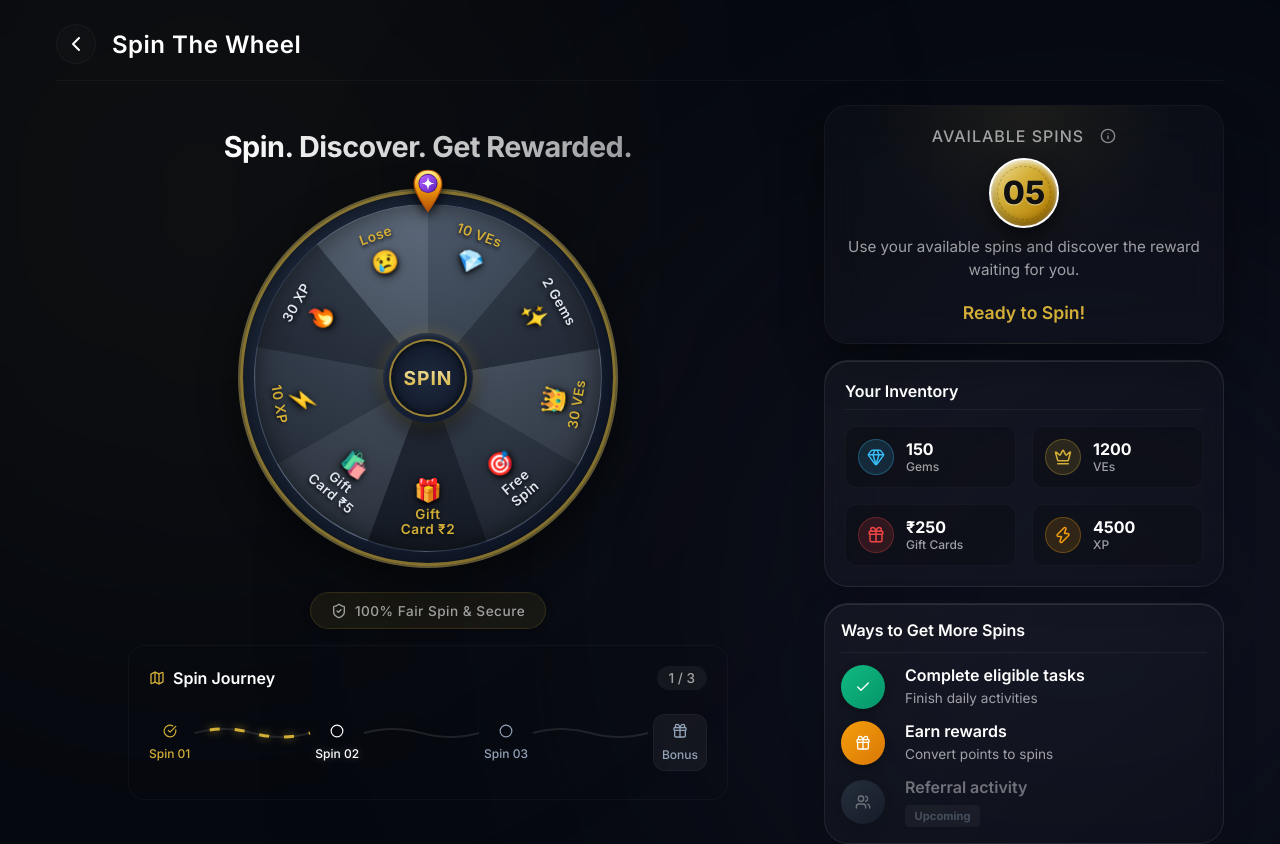
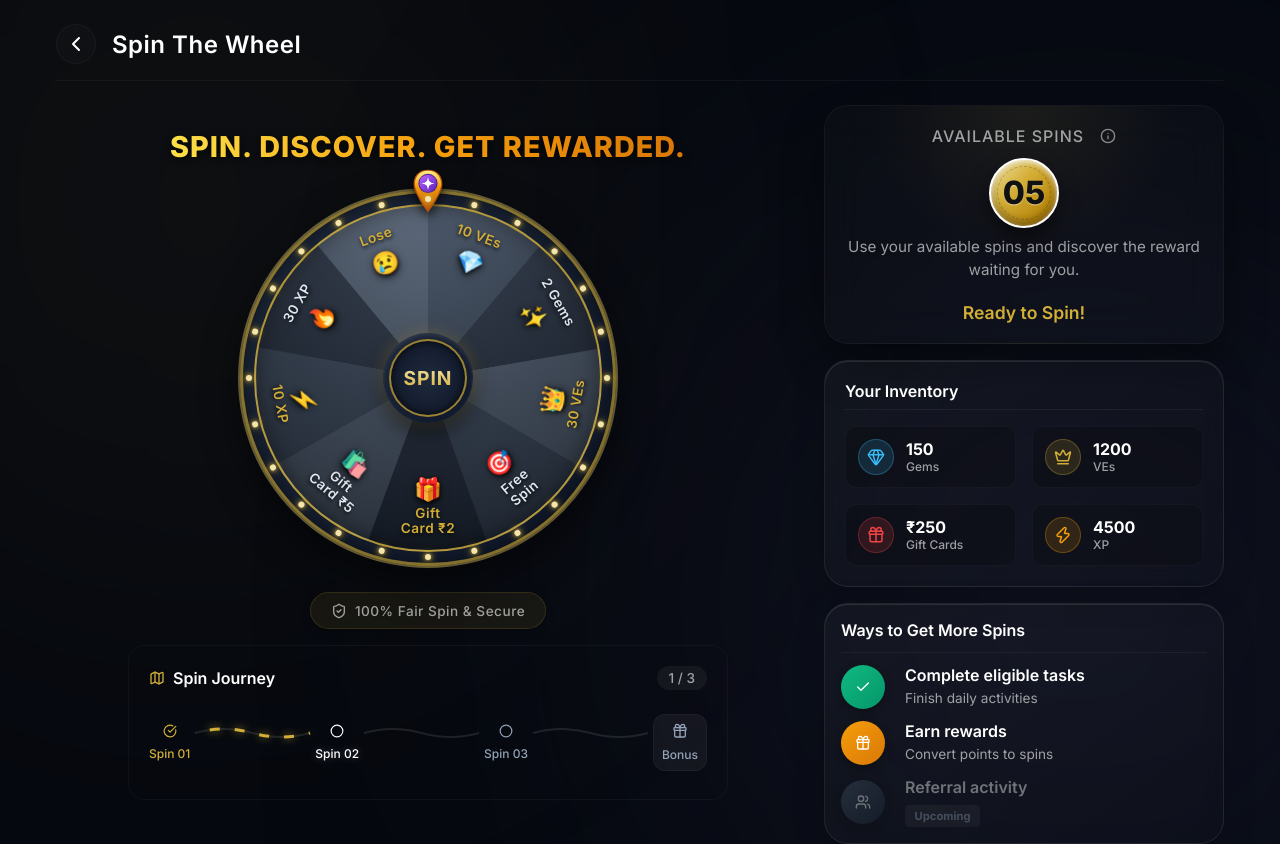
Before and after one commit to Souptik-Hazra/Veloop-Rewards-Spin-Wheel, a React (Vite) app in the folder frontend/: page / in a window 1280 px wide. Shown: the top 844 px of the page. Built offline with nearby package versions, Linux system fonts and the light colour scheme.

Commit message:
feat: premium wheel border with lightbulbs, golden heading text

```diff
--- a/frontend/src/components/MainWheel/MainWheel.jsx
+++ b/frontend/src/components/MainWheel/MainWheel.jsx
@@ -68,6 +68,17 @@ const MainWheel = ({ rewards, onSpinRequest, onSpinComplete, isSpinning, setIsSp
         {isSpinning && <SpinLoader />}
 
         <div className={styles.wheelOuter}>
+          {/* Lightbulb Marquee Dots */}
+          {Array.from({ length: 24 }).map((_, i) => (
+            <div
+              key={`dot-${i}`}
+              className={styles.lightbulbWrapper}
+              style={{ transform: `rotate(${i * 15}deg)` }}
+            >
+              <div className={styles.lightbulb} />
+            </div>
+          ))}
+
           <div
             className={styles.wheelInner}
             style={{
@@ -95,11 +106,8 @@ const MainWheel = ({ rewards, onSpinRequest, onSpinComplete, isSpinning, setIsSp
               const textColor = index % 2 === 0 ? '#D4AF37' : '#E0E6ED';
 
               // Text upright correction
-              // If the segment's base angle falls between 90° and 270° (the bottom half of the wheel),
-              // it renders upside-down because it's rotated outwards. We counter-rotate it by 180°.
               const isBottomHalf = rotationAngle > 90 && rotationAngle < 270;
               const contentRotation = isBottomHalf ? 180 : 0;
-              // When flipped 180°, we also flip flex-direction so the icon stays near the center.
               const flexDirection = isBottomHalf ? 'column' : 'column-reverse';
 
               return (
@@ -110,7 +118,6 @@ const MainWheel = ({ rewards, onSpinRequest, onSpinComplete, isSpinning, setIsSp
                     transform: `rotate(${rotationAngle}deg)`
                   }}
                 >
-                  {/* Text rotates outwards. Solid elegant colors. Upright text correction. */}
                   <div
                     className={styles.segmentContent}
                     style={{
--- a/frontend/src/components/MainWheel/MainWheel.module.css
+++ b/frontend/src/components/MainWheel/MainWheel.module.css
@@ -18,12 +18,11 @@
 
 /* Premium Metallic Ring - Visible but dark premium */
 .wheelOuter {
-  box-sizing: border-box;
   width: 100%;
   height: 100%;
   border-radius: 50%;
+  background: linear-gradient(135deg, #1E293B, #0F172A);
   padding: 14px;
-  background: linear-gradient(135deg, #1E293B, #0F172A);
   /* Prominent Gold metallic border */
   border: 2px solid rgba(212, 175, 55, 0.4);
   box-shadow:
@@ -33,17 +32,35 @@
   position: relative;
 }
 
-
 .wheelInner {
-  box-sizing: border-box;
   width: 100%;
   height: 100%;
   border-radius: 50%;
   position: relative;
   overflow: hidden;
+  border: 2px solid rgba(212, 175, 55, 0.8);
   transition: transform 4s cubic-bezier(0.1, 0.7, 0.1, 1);
-  box-shadow: inset 0 0 25px rgba(0,0,0,0.6); /* Reduced black inset slightly */
-  border: 1px solid rgba(255,255,255,0.08);
+  box-shadow: inset 0 0 20px rgba(0,0,0,0.5);
+}
+
+/* Lightbulb dots around the outer rim */
+.lightbulbWrapper {
+  position: absolute;
+  top: 0; left: 0; right: 0; bottom: 0;
+  pointer-events: none;
+  z-index: 10;
+}
+
+.lightbulb {
+  position: absolute;
+  top: 6px; /* sit perfectly in the padding of wheelOuter */
+  left: 50%;
+  transform: translateX(-50%);
+  width: 6px;
+  height: 6px;
+  background: #F3E5AB; /* Paler gold for dots */
+  border-radius: 50%;
+  box-shadow: 0 0 4px #D4AF37, 0 0 8px #D4AF37;
 }
 
 .wheelOverlay {
--- a/frontend/src/pages/SpinWheel/SpinWheel.jsx
+++ b/frontend/src/pages/SpinWheel/SpinWheel.jsx
@@ -166,7 +166,7 @@ const SpinWheel = () => {
                 pointerEvents: isTitleHidden ? 'none' : 'auto'
               }}
             >
-              Spin. Discover. Get Rewarded.
+              SPIN. DISCOVER. GET REWARDED.
             </h2>
             <MainWheel
               rewards={REWARDS.map(r => ({ label: r.wheelLabel, icon: r.icon, color: r.color, ...r }))}
--- a/frontend/src/pages/SpinWheel/SpinWheel.module.css
+++ b/frontend/src/pages/SpinWheel/SpinWheel.module.css
@@ -183,13 +183,15 @@
 
 .wheelTitle {
   font-size: 1.8rem;
-  font-weight: 700;
+  font-weight: 800;
   margin-bottom: 1.5rem;
   text-align: center;
-  background: linear-gradient(to right, #fff, var(--text-secondary));
+  background: linear-gradient(to right, #FDE047, #F59E0B, #D97706);
   -webkit-background-clip: text;
   -webkit-text-fill-color: transparent;
-  letter-spacing: -0.5px;
+  letter-spacing: 1px;
+  text-transform: uppercase;
+  filter: drop-shadow(0 2px 4px rgba(0,0,0,0.8));
 }
 
 .trustBadge {
```
